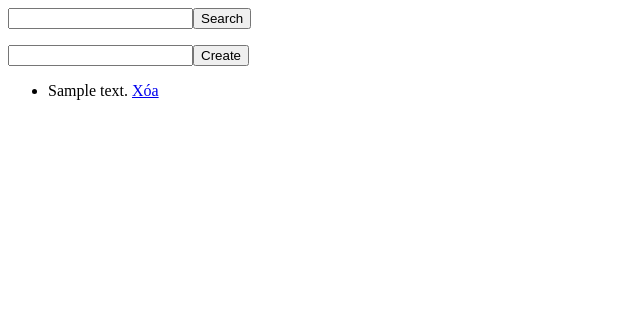
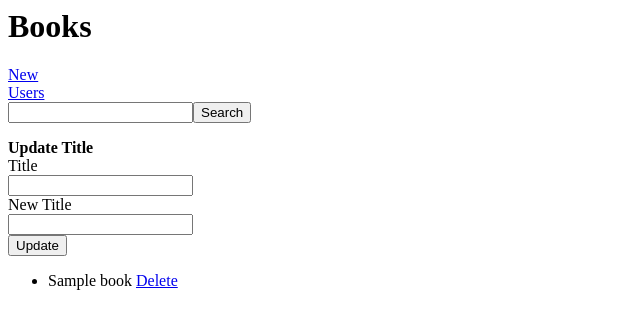
Before and after one commit to VHK1006/study, a Node server app: template views/index.pug in a window 1280 px wide. Shown: the top 329 px of the page, without its empty margins (0-640 px from the left). Run offline with Node 20, Linux system fonts and the light colour scheme; the template is opened without the code that fills it: most values are stand-ins (such as "Sample title", 1, 10 or a date in 2020).

Commit message:
👚🙆 Updated with Glitch

```diff
--- a/db.json
+++ b/db.json
@@ -1,8 +1,4 @@
 {
-  "todos": [
-    {
-      "id": 1,
-      "text": "blah"
-    }
-  ]
+  "books": [],
+  "users": []
 }
--- a/package.json
+++ b/package.json
@@ -11,8 +11,8 @@
   },
   "dependencies": {
     "express": "^4.17.1",
+    "lowdb": "^1.0.0",
     "pug": "^2.0.4",
-    "lowdb": "^1.0.0",
     "shortid": "^2.2.15"
   },
   "engines": {
--- a/server.js
+++ b/server.js
@@ -5,7 +5,7 @@
 // but feel free to use whatever libraries or frameworks you'd like through `package.json`.
 const express = require("express");
 const app = express();
-const pug = require("pug");
+var pug = require("pug");
 var shortid = require("shortid");
 var low = require("lowdb");
 var FileSync = require("lowdb/adapters/FileSync");
@@ -19,55 +19,125 @@ app.set("views", "./views");
 app.use(express.json()); // for parsing application/json
 app.use(express.urlencoded({ extended: true })); // for parsing application/x-www-form-urlencoded
 
-db.defaults({ todos: [] }).write();
+db.defaults({ books: [], users: [] }).write();
 
-// https://expressjs.com/en/starter/basic-routing.html
-app.get("/", (request, response) => {
-  response.send("I love CodersX");
+app.get("/", function(request, response) {
+  response.render("index", {
+    books: db.get("books").value()
+  });
 });
 
-//app.get("/todos", (request, response) => {
-//  response.render("index", {
-//todoList: todoList;
-//  });
-//});
-
-app.get("/todos", function(request, response) {
+//find
+app.get("/books", function(request, response) {
   var q = request.query.q;
   if (q === undefined) {
     response.render("index", {
-      todoList: db.get("todos").value()
+      books: db.get("books").value()
     });
   } else {
-    var matchTodoList = db
-      .get("todos")
+    var matchBook = db
+      .get("books")
       .value()
-      .filter(function(todo) {
-        return todo.text.toLowerCase().indexOf(q.toLowerCase()) !== -1;
+      .filter(function(book) {
+        return book.title.toLowerCase().indexOf(q.toLowerCase()) !== -1;
       });
     response.render("index", {
-      todoList: matchTodoList
+      books: matchBook
     });
   }
 });
 
-app.get("/todos/:id/delete", function(request, response) {
+//delete
+app.get("/books/:id/delete", function(request, response) {
   var id = request.params.id;
-  db.get("todos")
+  db.get("books")
     .remove({ id: id })
     .write();
-  response.redirect("/todos");
+  response.redirect("/books");
 });
 
-app.post("/todos/create", function(request, response) {
+//update
+app.get("/books/update", function(request, response) {
+  var title = request.query.title;
+  var newTitle = request.query.newtitle;
+  db.get("books")
+    .find({ title: title })
+    .assign({ title: newTitle })
+    .write();
+  response.redirect("back");
+});
+
+//create
+app.get("/books/create", function(request, response) {
+  response.render("createbook");
+});
+
+app.post("/books/create", function(request, response) {
   request.body.id = shortid.generate();
-  db.get("todos")
+  db.get("books")
     .push(request.body)
+    .write();
+  response.redirect("/books");
+});
+
+//find user
+app.get("/users", function(request, response) {
+  var q = request.query.q;
+  if (q === undefined) {
+    response.render("users", {
+      users: db.get("users").value()
+    });
+  } else {
+    var matchUser = db
+      .get("users")
+      .value()
+      .filter(function(user) {
+        return (
+          user.name.toLowerCase().indexOf(q.toLowerCase()) !== -1 ||
+          user.phonenumber.indexOf(q) !== -1
+        );
+      });
+    response.render("users", {
+      users: matchUser
+    });
+  }
+});
+
+//delete user
+app.get("/users/:id/delete", function(request, response) {
+  var id = request.params.id;
+  db.get("users")
+    .remove({ id: id })
+    .write();
+  response.redirect("/users");
+});
+
+//create user
+app.get("/users/create", function(request, response) {
+  response.render("createuser");
+});
+
+app.post("/users/create", function(request, response) {
+  request.body.id = shortid.generate();
+  db.get("users")
+    .push(request.body)
+    .write();
+  response.redirect("/users");
+});
+
+//update user
+app.get("/users/update", function(request, response) {
+  var name = request.query.name;
+  var phoneNumber = request.query.phonenumber;
+  var newPhoneNumber = request.query.newphonenumber;
+  db.get("users")
+    .find({ phonenumber: phoneNumber })
+    .assign({ phonenumber: newPhoneNumber })
     .write();
   response.redirect("back");
 });
 
 // listen for requests :)
-app.listen(process.env.PORT, () => {
-  console.log("Server listening on port " + process.env.PORT);
+const listener = app.listen(process.env.PORT, () => {
+  console.log("Your app is listening on port " + listener.address().port);
 });
--- a/views/index.pug
+++ b/views/index.pug
@@ -1,12 +1,25 @@
-form(action="/todos", method="GET")
+h1 Books
+a(href="/books/create") New
+br
+a(href="/users") Users
+form(action="/books", method="GET")
   input(type="text", name="q")
   button Search
-form(action="/todos/create", method="POST")
-  input(type="text", name="text")
-  button Create
+form(action="/books/update", method="GET")
+  strong Update Title
+  br
+  label Title
+  br
+  input(type="text", name="title")
+  br
+  label New Title
+  br
+  input(type="text", name="newtitle")
+  br
+  button Update
 ul
-  each x in todoList
+  each book in books
     li
-      span= x.text
+      span= book.title
       span &nbsp
-      a(href='/todos/' + x.id + '/delete') Xóa
+      a(href='/books/' + book.id + '/delete') Delete
```
Also changed, not shown: views/createbook.pug (added, +12 -0 lines), views/createuser.pug (added, +12 -0 lines), views/users.pug (added, +32 -0 lines), 1 other file.
